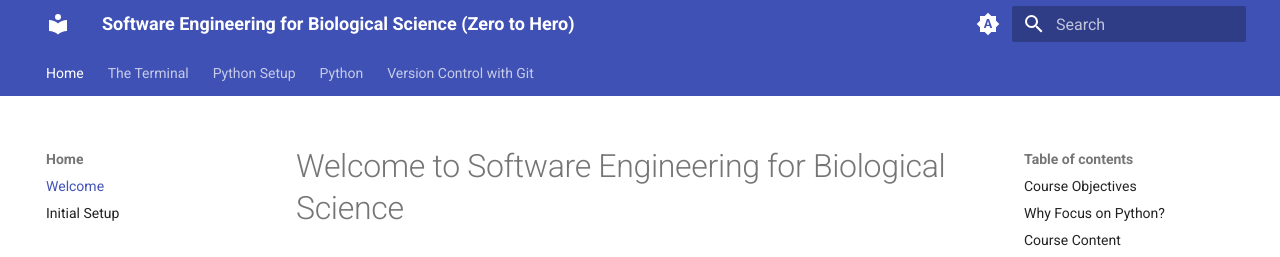
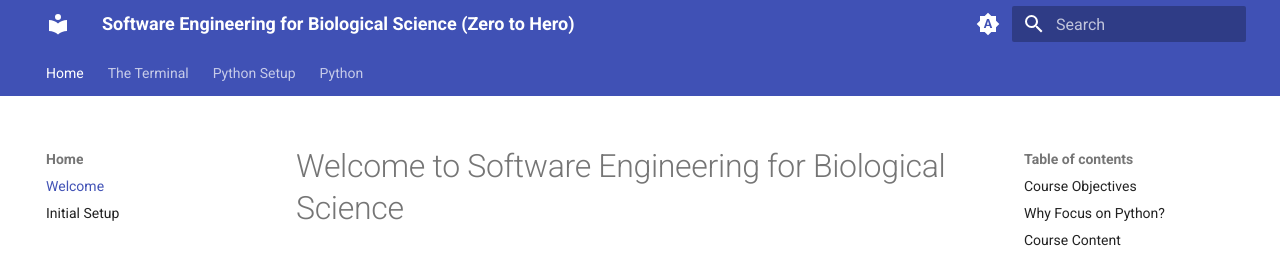
Before and after one commit to shaunchuah/software_engineering_for_science, an MkDocs documentation site: the page built from docs/index.md, in a window 1280 px wide and 900 px high. Shown: the top 257 px of the window. Built offline with MkDocs 1.6.1 and Material for MkDocs 9.7.7, drawn with Linux system fonts in a browser that asks for light colours.

```diff
--- a/mkdocs.yml
+++ b/mkdocs.yml
@@ -30,7 +30,7 @@ theme:
     - content.tabs.link
 nav:
   - Home:
-    - "Welcome": home/index.md
+    - "Welcome": index.md
     - "Initial Setup": home/initial-setup.md
   - The Terminal:
     - "Introduction to the Terminal": terminal/introduction.md
@@ -46,26 +46,26 @@ nav:
     - "Section Summary": python-setup/summary.md
   - Python:
     - "Introduction to Python": python/introduction.md
-    - "Basic Syntax": python/basic-syntax.md
-    - "Data Structures": python/data-structures.md
-    - "Control Structures": python/control-structures.md
-    - "Functions": python/functions.md
-    - "Modules": python/modules.md
-    - "Classes": python/classes.md
-    - "Exceptions": python/exceptions.md
-    - "Testing": python/testing.md
-    - "Documentation": python/documentation.md
-    - "Packaging": python/packaging.md
-  - Version Control with Git:
-    - "Introduction": git/introduction.md
-    - "Basic Commands": git/basic-commands.md
-    - "Branching": git/branching.md
-    - "Merging": git/merging.md
-    - "Rebasing": git/rebasing.md
-    - "Stashing": git/stashing.md
-    - "Remotes": git/remotes.md
-    - "Submodules": git/submodules.md
-    - "Hooks": git/hooks.md
+    # - "Basic Syntax": python/basic-syntax.md
+    # - "Data Structures": python/data-structures.md
+    # - "Control Structures": python/control-structures.md
+    # - "Functions": python/functions.md
+    # - "Modules": python/modules.md
+    # - "Classes": python/classes.md
+    # - "Exceptions": python/exceptions.md
+    # - "Testing": python/testing.md
+    # - "Documentation": python/documentation.md
+    # - "Packaging": python/packaging.md
+  # - Version Control with Git:
+  #   - "Introduction": git/introduction.md
+  #   - "Basic Commands": git/basic-commands.md
+  #   - "Branching": git/branching.md
+  #   - "Merging": git/merging.md
+  #   - "Rebasing": git/rebasing.md
+  #   - "Stashing": git/stashing.md
+  #   - "Remotes": git/remotes.md
+  #   - "Submodules": git/submodules.md
+  #   - "Hooks": git/hooks.md
 markdown_extensions:
   - pymdownx.highlight:
       anchor_linenums: true
```
Also changed, not shown: docs/index.md (renamed from docs/home/index.md).
